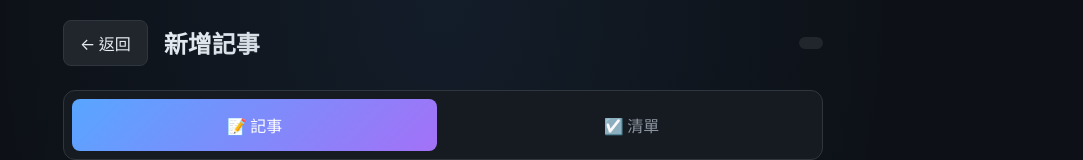
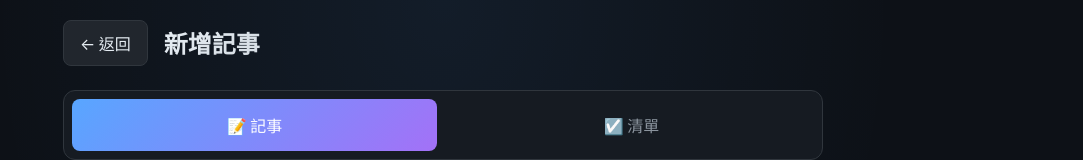
Before and after one commit to jellyfishlazy/memo-pwa, a React (Vite) app: page /new in a window 1280 px wide. Shown: the top 160 px of the page, without its empty margins (197-1280 px from the left). Built offline with nearby package versions, Linux system fonts and the light colour scheme.

Commit message:
fix: hide empty save-status element on new page

```diff
--- a/src/pages/NewPage.tsx
+++ b/src/pages/NewPage.tsx
@@ -76,9 +76,9 @@ export function NewPage() {
           ← 返回
         </button>
         <h1>{type === 'note' ? '新增記事' : '新增清單'}</h1>
-        <span className={`save-status ${isSaving ? 'saving' : ''}`}>
-          {isSaving ? '儲存中...' : ''}
-        </span>
+        {isSaving && (
+          <span className="save-status saving">儲存中...</span>
+        )}
       </header>
 
       {!typeParam && (
```
